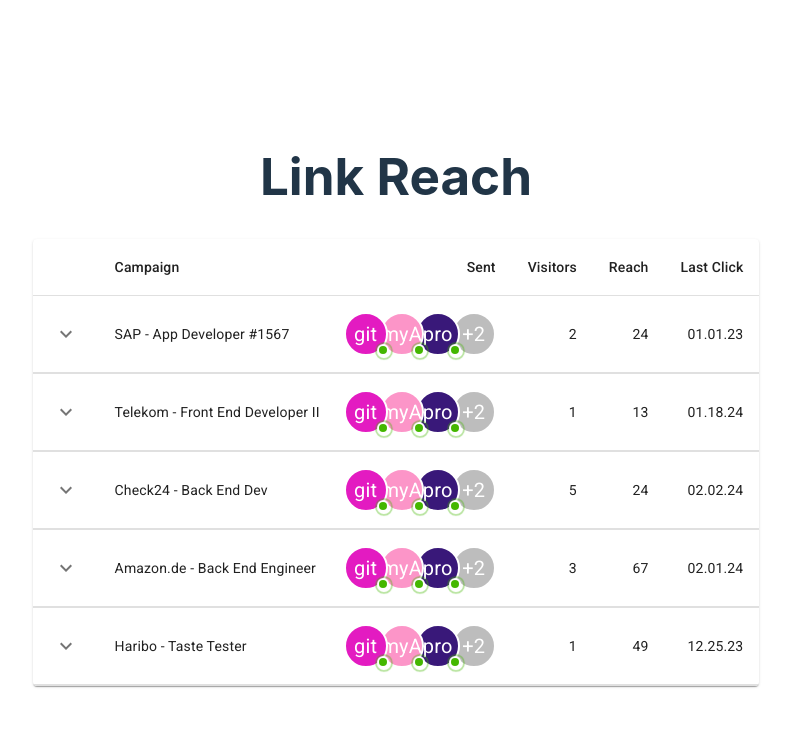
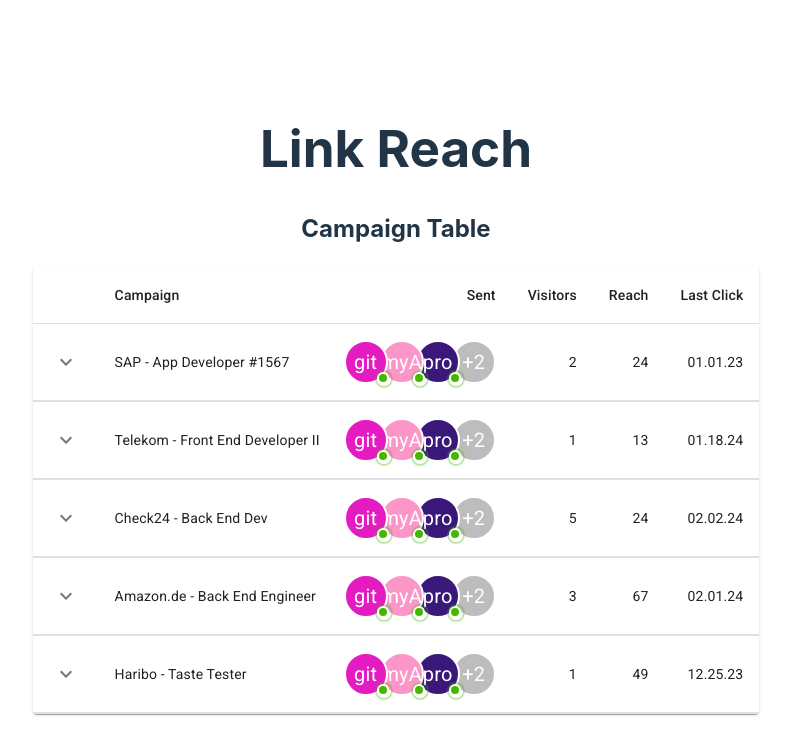
Before and after one commit to JasonSimms/linkreach-front, a React (Vite) app: page / in a window 1280 px wide. Shown: the top 754 px of the page, without its empty margins (244-1035 px from the left). Built offline with nearby package versions, Linux system fonts and the light colour scheme.

Commit message:
import changes and readme update

```diff
--- a/src/App.tsx
+++ b/src/App.tsx
@@ -1,7 +1,7 @@
 import * as React from "react";
 import "./App.css";
 import { StyledEngineProvider } from "@mui/material/styles";
-import DashboardTable from "./components/CampaignTable/DashBoardTable";
+import { CampaignTable } from "./components/CampaignTable";
 
 function App() {
   // const [count, setCount] = useState(0)
@@ -10,7 +10,8 @@
     <React.StrictMode>
       <StyledEngineProvider injectFirst>
         <h1>Link Reach</h1>
-        <DashboardTable />
+        <h2>Campaign Table</h2>
+        <CampaignTable />
       </StyledEngineProvider>
     </React.StrictMode>
   );
--- a/src/components/CampaignTable/DashBoardTable.tsx
+++ b/src/components/CampaignTable/Table.tsx
@@ -125,7 +125,7 @@
 }
 
 
-export default function CollapsibleTable() {
+export default function CampaignTable() {
   return (
     <TableContainer component={Paper}>
       <Table aria-label="collapsible table">
--- /dev/null
+++ b/src/components/CampaignTable/index.tsx
@@ -0,0 +1,3 @@
+import CampaignTable from "./Table";
+
+export { CampaignTable };
```
Also changed, not shown: 1 other file (tests, documents, lock files or other folders).
